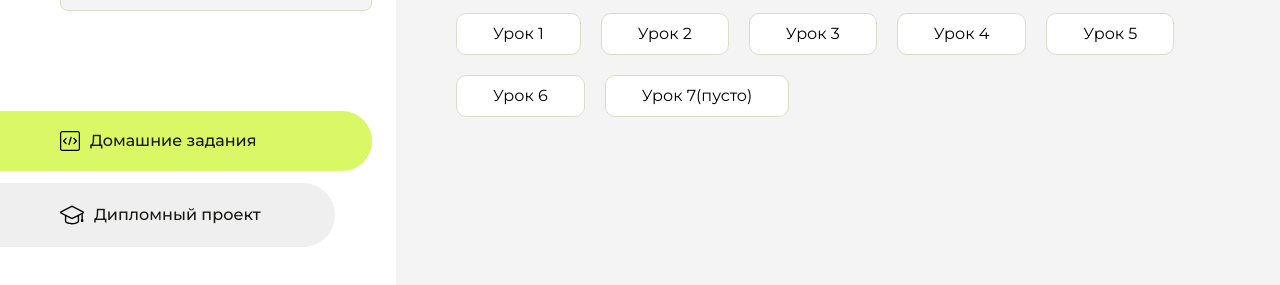
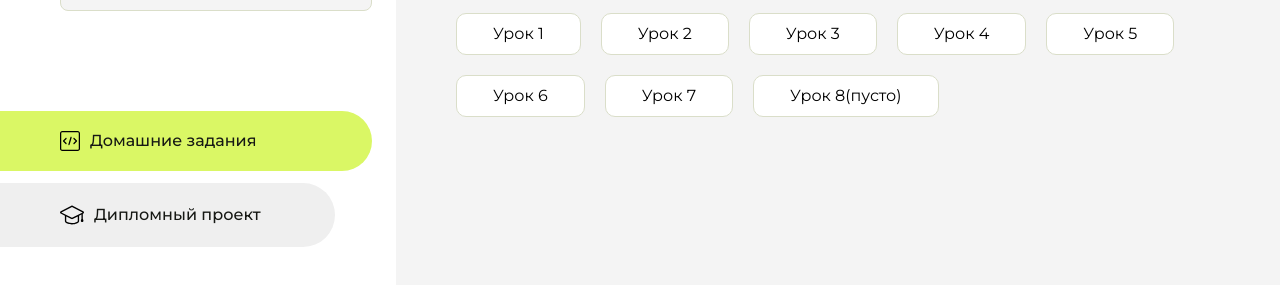
Before and after one commit to tlk-web/homework, a plain HTML site: page index.html in a window 1280 px wide. Shown: the part 225-510 px from the top of the page. Drawn offline with Linux system fonts and the light colour scheme.

Commit message:
Update index.html

```diff
--- a/index.html
+++ b/index.html
@@ -112,7 +112,10 @@
                         <a href="navigation/index.html">Урок 6</a>
                     </li>
                     <li class="content__list-item">
-                        <a href="">Урок 7(пусто)</a>
+                        <a href="fit-studio(transform_marker)/article.html">Урок 7</a>
+                    </li>
+                    <li class="content__list-item">
+                        <a href="">Урок 8(пусто)</a>
                     </li>
                 </ul>
             </div>
```
